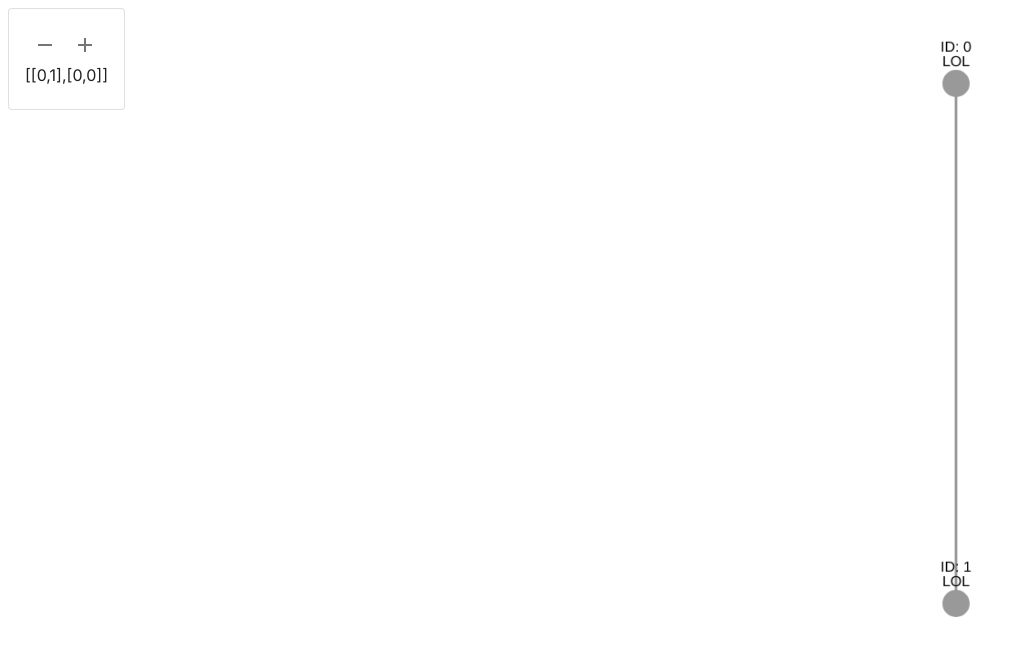
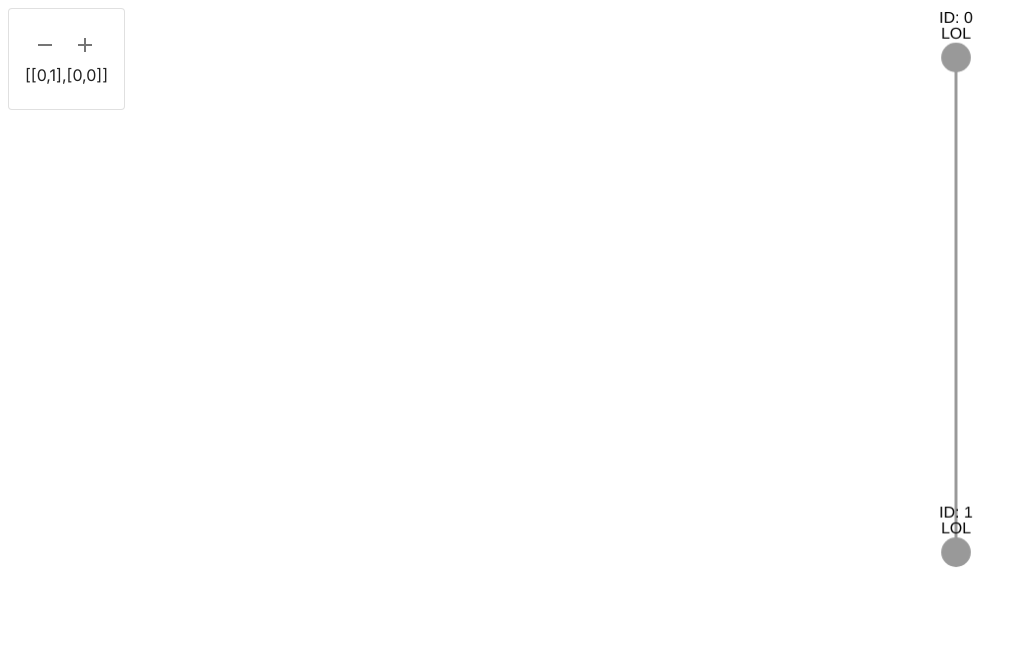
Before and after one commit to hometue/GNN-Visualiser, a Next.js app in the folder gnn-visualiser/: page / in a window 1280 px wide. Shown: the top 656 px of the page, without its empty margins (0-1028 px from the left). Built offline with nearby package versions, Linux system fonts and the light colour scheme.

Commit message:
Make graph resize on window resize to some degree

```diff
--- a/gnn-visualiser/app/graph/graphView.tsx
+++ b/gnn-visualiser/app/graph/graphView.tsx
@@ -39,10 +39,21 @@ export default function GraphView(props: {graph: Graph}) {
 				}
 			]
 		});
+		cy.fit();
+
+		const handleResize = () => { cy.resize(); cy.fit();
+		}
+
+		window.addEventListener('resize', handleResize);
+
+		return () => {
+			window.removeEventListener('resize', handleResize);
+		}
+
 	}, [props.graph])
 
 
 	return (
-		<div style={{width: '100%', height: '80vh'}} ref={graphRef}></div>
+		<div style={{width: '100%', height: '100%'}} ref={graphRef}></div>
 	)
 }
--- a/gnn-visualiser/app/page.tsx
+++ b/gnn-visualiser/app/page.tsx
@@ -14,7 +14,7 @@ export default function Test() {
       return graph;
   });
   return (
-    <div style={{display: "flex"}}>
+    <div style={{display: "flex", height: "70vh", overflow: "auto"}}>
       <div style={{flex: 1}}><AdjGraphView graph={{data: graph, setData: setGraph}}/></div>
       <div style={{flex: 1}}><GraphView graph={graph} /></div>
     </div>
```
